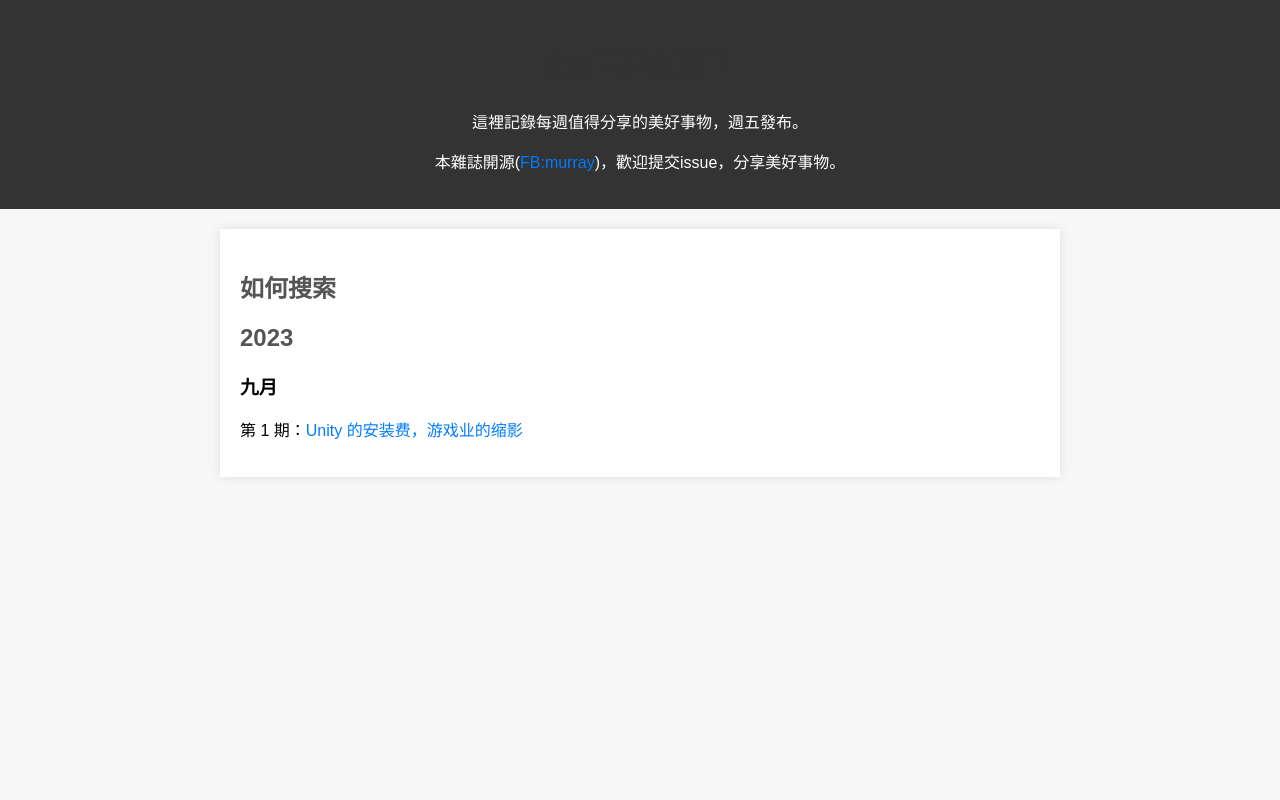
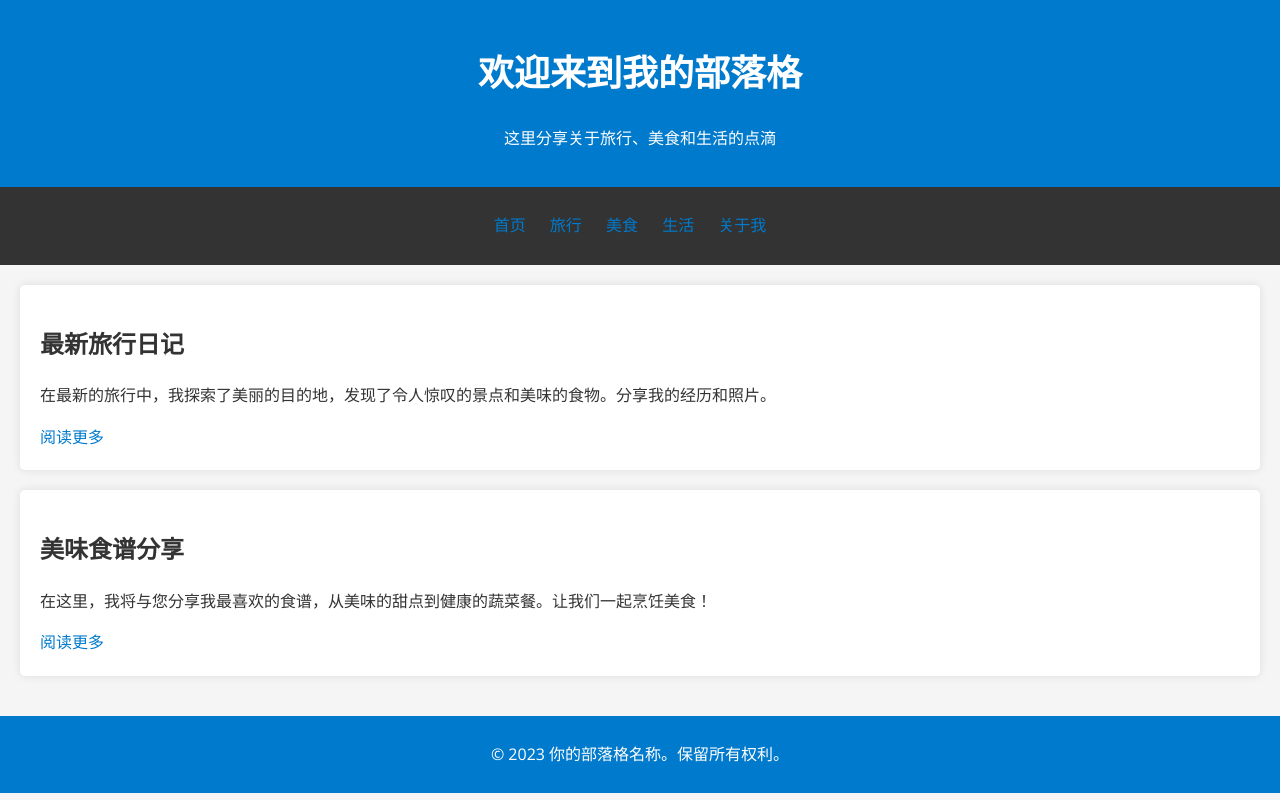
Before and after one commit to murrayliu/weekly, a plain HTML site: page index.html in a window 1280 px wide. Drawn offline with nearby package versions, Linux system fonts and the light colour scheme.

Commit message:
index.html renew

```diff
--- a/index.html
+++ b/index.html
@@ -3,52 +3,76 @@
 <head>
     <meta charset="UTF-8">
     <meta name="viewport" content="width=device-width, initial-scale=1.0">
-    <meta name="google-site-verification" content="5Fv-alFk-1-DXzdjvN7hCaLjwarTkasR44SHtAa2z2Q" />
-    <meta name="description" content="這裡記錄每週值得分享的美好事物。">
-    <title>美好事物週刊</title>
+    <title>部落客的网站</title>
+    <meta name="description" content="欢迎来到我的部落格！这里分享关于旅行、美食和生活的点滴。">
+    <meta name="keywords" content="旅行, 美食, 生活, 部落格">
+    <meta name="author" content="你的名字">
+
+    <!-- 使用流行的 Google Fonts 字体 -->
+    <link href="https://fonts.googleapis.com/css?family=Open+Sans:300,400,700" rel="stylesheet">
+
+    <!-- 部落格特定的样式 -->
     <style>
         body {
-            font-family: Arial, sans-serif;
+            font-family: 'Open Sans', sans-serif;
+            background-color: #f5f5f5; /* 浅灰色背景 */
+            color: #333; /* 深灰色文本 */
+            line-height: 1.6;
             margin: 0;
             padding: 0;
-            background-color: #f7f7f7;
         }
 
         header {
-            background-color: #333;
-            color: #fff;
+            background-color: #007acc; /* 蓝色标题栏 */
+            color: #fff; /* 白色文本 */
+            padding: 20px;
             text-align: center;
-            padding: 20px 0;
-        }
-
-        .magazine {
-            max-width: 800px;
-            margin: 20px auto;
-            padding: 20px;
-            background-color: #fff;
-            box-shadow: 0 0 10px rgba(0, 0, 0, 0.1);
         }
 
         h1 {
-            color: #333;
+            font-size: 36px;
         }
 
-        h2 {
-            color: #555;
+        nav {
+            background-color: #333; /* 深灰色导航栏 */
+            color: #fff; /* 白色文本 */
+            padding: 10px;
         }
 
-        ul {
-            list-style: none;
-            padding-left: 0;
+        nav ul {
+            list-style-type: none;
+            padding: 0;
+            text-align: center;
         }
 
-        li {
-            margin-bottom: 10px;
+        nav ul li {
+            display: inline;
+            margin-right: 20px;
         }
 
+        main {
+            padding: 20px;
+        }
+
+        article {
+            background-color: #fff; /* 白色背景 */
+            padding: 20px;
+            border-radius: 5px;
+            box-shadow: 0 0 10px rgba(0, 0, 0, 0.1); /* 阴影效果 */
+            margin-bottom: 20px;
+        }
+
+        footer {
+            text-align: center;
+            padding: 10px;
+            background-color: #007acc; /* 蓝色页脚 */
+            color: #fff; /* 白色文本 */
+        }
+
+        /* 添加样式以美化链接样式 */
         a {
+            color: #007acc; /* 蓝色链接文本 */
             text-decoration: none;
-            color: #007BFF;
         }
 
         a:hover {
@@ -58,21 +82,36 @@
 </head>
 <body>
     <header>
-        <h1>美好事物週刊</h1>
-        <p>這裡記錄每週值得分享的美好事物，週五發布。</p>
-        <p>本雜誌開源(<a href="https://www.facebook.com/murray">FB:murray</a>)，歡迎提交issue，分享美好事物。</p>
+        <h1>欢迎来到我的部落格</h1>
+        <p>这里分享关于旅行、美食和生活的点滴</p>
     </header>
 
-    <div class="magazine">
-        <h2>如何搜索</h2>
+    <nav>
+        <ul>
+            <li><a href="/">首页</a></li>
+            <li><a href="/travel">旅行</a></li>
+            <li><a href="/food">美食</a></li>
+            <li><a href="/life">生活</a></li>
+            <li><a href="/about">关于我</a></li>
+        </ul>
+    </nav>
 
-        <h2>2023</h2>
+    <main>
+        <article>
+            <h2>最新旅行日记</h2>
+            <p>在最新的旅行中，我探索了美丽的目的地，发现了令人惊叹的景点和美味的食物。分享我的经历和照片。</p>
+            <a href="/travel/post1">阅读更多</a>
+        </article>
 
-        <h3>九月</h3>
+        <article>
+            <h2>美味食谱分享</h2>
+            <p>在这里，我将与您分享我最喜欢的食谱，从美味的甜点到健康的蔬菜餐。让我们一起烹饪美食！</p>
+            <a href="/food/post1">阅读更多</a>
+        </article>
+    </main>
 
-        <ul>
-            <li>第 1 期：<a href="docs/issue-1.html">Unity 的安装费，游戏业的缩影</a></li>
-        </ul>
-    </div>
+    <footer>
+        <p>&copy; 2023 你的部落格名称。保留所有权利。</p>
+    </footer>
 </body>
 </html>
```
Also changed, not shown: backup.txt (added).
